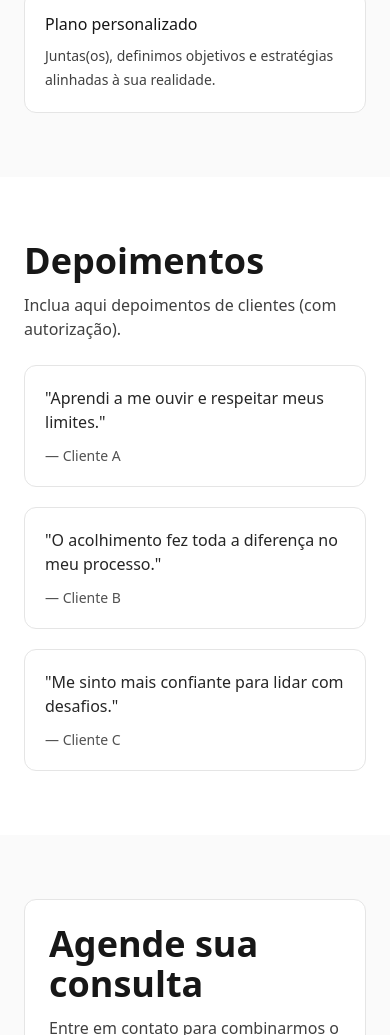
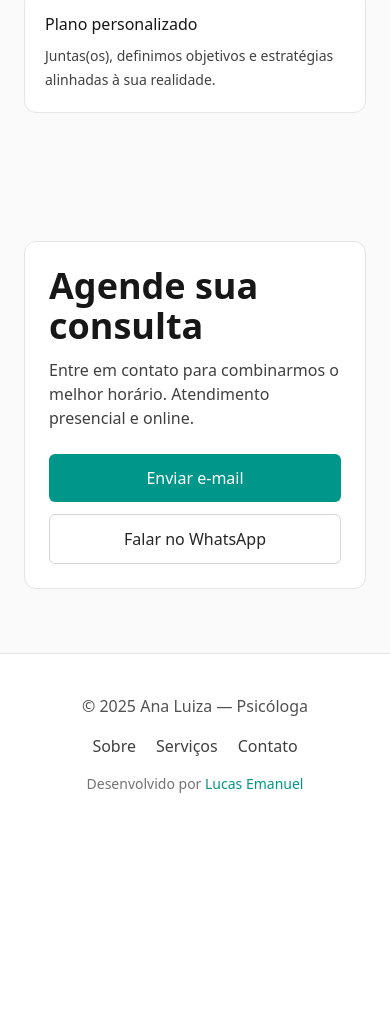
Before and after one commit to Lucasemanuel62/ana-luiza-psi, a Next.js app: page / in a window 390 px wide. Shown: the part 3385-4420 px from the top of the page. After the commit the page ends 4219 px from the top, so only its background shows below. Built offline with nearby package versions, Linux system fonts and the light colour scheme.

Commit message:
feat:adicioando numero ao botão de contato

```diff
--- a/src/app/page.tsx
+++ b/src/app/page.tsx
@@ -3,7 +3,6 @@ import Hero from "@/components/Hero"
 import About from "@/components/About"
 import Services from "@/components/Services"
 import Approach from "@/components/Approach"
-import Testimonials from "@/components/Testimonials"
 import Contact from "@/components/Contact"
 import Footer from "@/components/Footer"
 
@@ -16,7 +15,6 @@ export default function Home() {
         <About />
         <Services />
         <Approach />
-        <Testimonials />
         <Contact />
         <Footer />
       </main>
--- a/src/components/Header.tsx
+++ b/src/components/Header.tsx
@@ -20,7 +20,6 @@ export default function Header() {
                     <a href="#sobre" className="hover:text-slate-800 transition-colors">Sobre</a>
                     <a href="#servicos" className="hover:text-slate-800 transition-colors">Serviços</a>
                     <a href="#abordagem" className="hover:text-slate-800 transition-colors">Abordagem</a>
-                    <a href="#depoimentos" className="hover:text-slate-800 transition-colors">Depoimentos</a>
                     <a href="#contato" className="hover:text-slate-800 transition-colors">Contato</a>
                 </nav>
 
--- a/src/components/Hero.tsx
+++ b/src/components/Hero.tsx
@@ -2,7 +2,7 @@ import Image from "next/image"
 
 export default function Hero() {
     return (
-        <section id="inicio" className="bg-[#F7F4E9] lg:h-[90vh]">
+        <section id="inicio" className="bg-[#F7F4E9]">
             <div className="mx-auto max-w-screen-xl px-6 py-12 md:py-6">
                 {/* Layout Mobile: Foto ao lado do nome */}
                 <div className="md:hidden flex items-center gap-2 mb-6">
@@ -41,7 +41,9 @@ export default function Hero() {
                         </p>
                         <div className="mt-8 flex flex-col sm:flex-row gap-3">
                             <a
-                                href="#contato"
+                                href="https://wa.me/558195943765?text=Olá%20Ana%20Luiza!%20Vi%20sua%20página%20e%20gostaria%20de%20marcar%20uma%20consulta.%20Podemos%20conversar?"
+                                target="_blank"
+                                rel="noopener noreferrer"
                                 className="inline-flex items-center justify-center rounded-md bg-teal-600 px-5 py-3 text-white font-medium hover:bg-teal-700 transition-colors"
                             >
                                 Agendar consulta
--- a/src/components/Testimonials.tsx
+++ /dev/null
@@ -1,24 +0,0 @@
-function Quote({ text, author }: { text: string; author: string }) {
-    return (
-        <figure className="rounded-xl border border-neutral-200 p-5 bg-white">
-            <blockquote className="text-neutral-800">"{text}"</blockquote>
-            <figcaption className="mt-3 text-sm text-neutral-600">— {author}</figcaption>
-        </figure>
-    );
-}
-
-export default function Testimonials() {
-    return (
-        <section id="depoimentos" className="bg-white">
-            <div className="mx-auto max-w-screen-xl px-6 py-16 md:py-20">
-                <h2 className="text-4xl font-semibold text-neutral-900">Depoimentos</h2>
-                <p className="mt-3 text-neutral-700">Inclua aqui depoimentos de clientes (com autorização).</p>
-                <div className="mt-6 grid md:grid-cols-3 gap-5">
-                    <Quote text="Aprendi a me ouvir e respeitar meus limites." author="Cliente A" />
-                    <Quote text="O acolhimento fez toda a diferença no meu processo." author="Cliente B" />
-                    <Quote text="Me sinto mais confiante para lidar com desafios." author="Cliente C" />
-                </div>
-            </div>
-        </section>
-    )
-}
```
